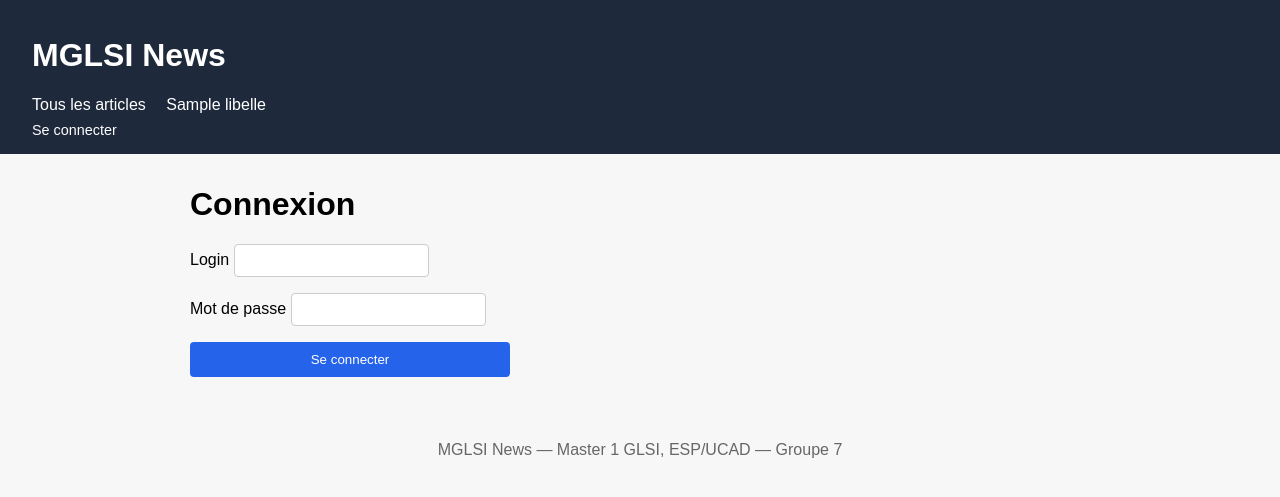
After one commit to b-moussa-D/mglsi-news-v3, a PHP site: template app/views/auth/login.php in a window 1280 px wide. The commit adds this page. Shown: the top 497 px of the page. Run offline with PHP 8.4, Linux system fonts and the light colour scheme; the template is opened without the code that fills it: most values are stand-ins (such as "Sample title", 1, 10 or a date in 2020).

Commit message:
Authentification : login, session, deconnexion

```diff
--- /dev/null
+++ b/app/views/auth/login.php
@@ -0,0 +1,13 @@
+<h1>Connexion</h1>
+<?php if (!empty($erreur)): ?>
+    <p class="erreur"><?= htmlspecialchars($erreur) ?></p>
+<?php endif; ?>
+<form method="post" action="index.php?action=login" class="formulaire">
+    <label>Login
+        <input type="text" name="login" required>
+    </label>
+    <label>Mot de passe
+        <input type="password" name="motDePasse" required>
+    </label>
+    <button type="submit">Se connecter</button>
+</form>
--- a/app/views/layouts/header.php
+++ b/app/views/layouts/header.php
@@ -16,5 +16,14 @@
             </a>
         <?php endforeach; ?>
     </nav>
+    <div class="compte">
+        <?php if (!empty($_SESSION['utilisateur'])): ?>
+            Bonjour <?= htmlspecialchars($_SESSION['utilisateur']['nom']) ?>
+            (<?= htmlspecialchars($_SESSION['utilisateur']['role']) ?>)
+            — <a href="index.php?action=logout">Se déconnecter</a>
+        <?php else: ?>
+            <a href="index.php?action=login">Se connecter</a>
+        <?php endif; ?>
+    </div>
 </header>
 <main>
--- a/public/css/style.css
+++ b/public/css/style.css
@@ -7,3 +7,10 @@ main { max-width: 900px; margin: 2rem auto; padding: 0 1rem; }
 .badge { background: #2563eb; color: white; padding: 2px 8px; border-radius: 4px; font-size: .8rem; }
 .pagination { display: flex; justify-content: space-between; margin-top: 1rem; }
 footer { text-align: center; padding: 1rem; color: #666; }
+
+.compte { color: #cbd5e1; font-size: .9rem; margin-top: .5rem; }
+.compte a { color: white; }
+.formulaire { display: flex; flex-direction: column; gap: 1rem; max-width: 320px; }
+.formulaire input { padding: .5rem; border: 1px solid #ccc; border-radius: 4px; }
+.formulaire button { padding: .6rem; background: #2563eb; color: white; border: none; border-radius: 4px; cursor: pointer; }
+.erreur { color: #dc2626; }
--- a/public/index.php
+++ b/public/index.php
@@ -14,5 +14,7 @@ $action = $_GET['action'] ?? 'accueil';
 switch ($action) {
     case 'accueil': (new ArticleController($pdo))->index(); break;
     case 'article': (new ArticleController($pdo))->show((int) $_GET['id']); break;
+    case 'login':   (new AuthController($pdo))->login(); break;
+    case 'logout':  (new AuthController($pdo))->logout(); break;
     default: http_response_code(404); echo "Page introuvable";
 }
```
Also changed, not shown: app/controllers/AuthController.php (added, +34 -0 lines).
